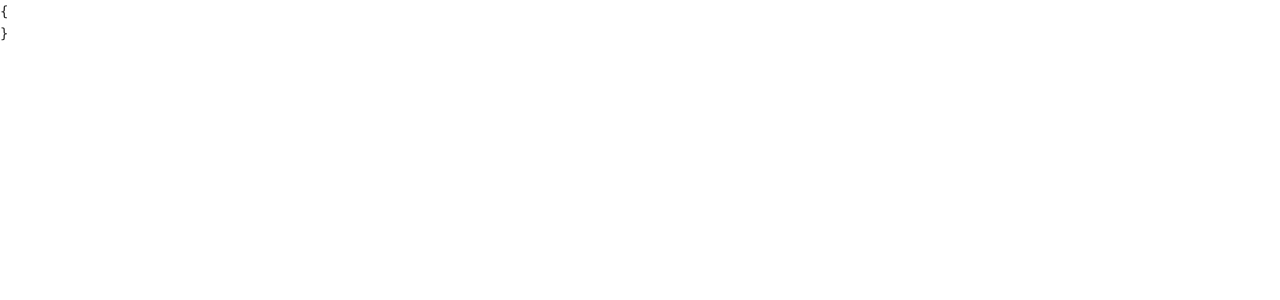
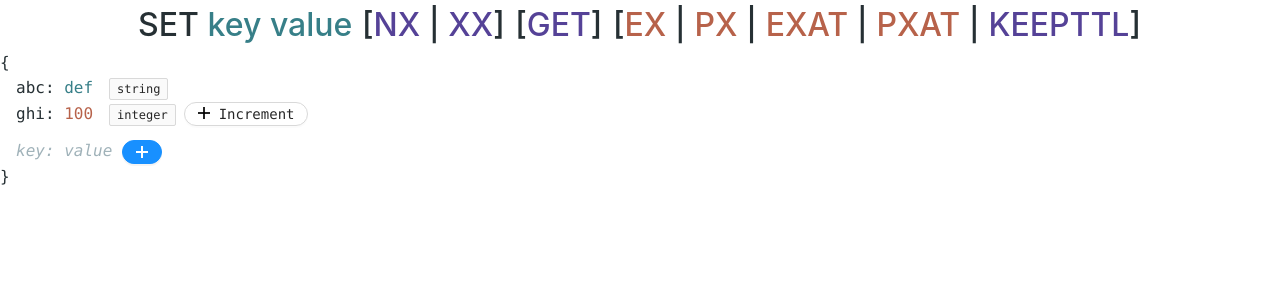
Before and after one commit to iainmaryanow/redis-clone, a React (Create React App) app: page / in a window 1280 px wide. Shown: the top 300 px of the page. Built offline with nearby package versions, Linux system fonts and the light colour scheme.

Commit message:
Add in-line control, add top command schema

```diff
--- a/public/index.html
+++ b/public/index.html
@@ -4,7 +4,7 @@
     <meta charset="utf-8" />
     <meta name="viewport" content="width=device-width, initial-scale=1" />
     <meta name="theme-color" content="#000000" />
-    <title>React App</title>
+    <title>Redis Clone</title>
   </head>
   <body>
     <noscript>You need to enable JavaScript to run this app.</noscript>
--- a/src/Controls.jsx
+++ /dev/null
@@ -1,5 +0,0 @@
-import { Button } from 'antd'
-
-const Controls = () => <div></div>
-
-export default Controls
--- /dev/null
+++ b/src/KeyValueControl.jsx
@@ -0,0 +1,14 @@
+import { Button } from 'antd'
+import { PlusOutlined } from '@ant-design/icons'
+import styles from './styles.module.sass'
+
+const KeyValueControl = () => {
+  return (
+    <div className={ styles.keyValueControlContainer }>
+      <span className={ styles.placeholder }>key: value</span>&nbsp;
+      <Button size='small' type='primary' shape='round' icon={ <PlusOutlined /> } />
+    </div>
+  )
+}
+
+export default KeyValueControl
--- a/src/RedisClone.jsx
+++ b/src/RedisClone.jsx
@@ -1,16 +1,18 @@
 import { useState } from 'react'
 
 import styles from './styles.module.sass'
-import Controls from './Controls'
+import CommandBuilder from './command-builder/CommandBuilder'
 import KeyValuePair from './KeyValuePair'
+import KeyValueControl from './KeyValueControl'
 
 const RedisClone = () => {
-  const [cache, setCache] = useState({})
+  const [cache, setCache] = useState({ abc: 'def', ghi: 100 })
+  const [command, setCommand] = useState({ name: 'SET' })
 
   return (
+    <>
+      <CommandBuilder command={ command } />
       <pre>
-      <Controls />
-
         <div>{ '{' }</div>
         <div className={ styles.keyValueContainer }>
           {
@@ -18,9 +20,11 @@ const RedisClone = () => {
               ([key, value]) => <KeyValuePair keyLabel={ key } valueLabel={ value } key={ key } />
             )
           }
+          <KeyValueControl />
         </div>
         <div>{ '}' }</div>
       </pre>
+    </>
   )
 }
 
--- a/src/ValueLabel.jsx
+++ b/src/ValueLabel.jsx
@@ -12,8 +12,10 @@ const ValueLabel = ({ value }) => {
         { value }
       </span>
       <Tag>{ type }</Tag>
-
-      { type === 'integer' && <Button size='small' shape='round' icon={ <PlusOutlined /> }>Increment</Button> }
+      {
+        type === 'integer' &&
+        <Button size='small' shape='round' icon={ <PlusOutlined /> }>Increment</Button>
+      }
     </>
   )
 }
--- /dev/null
+++ b/src/command-builder/CommandBuilder.jsx
@@ -0,0 +1,36 @@
+import { COMMAND_SCHEMAS } from '../constants'
+import styles from '../styles.module.sass'
+import GroupValues from './GroupValues'
+import ModifiableValue from './ModifiableValue'
+
+const CommandBuilder = ({ command }) => {
+  const schema = COMMAND_SCHEMAS[command.name]
+
+  return (
+    <div className={ styles.commandBuilder }>
+      <span>{ command.name }</span>
+      {
+        schema.requiredValues.map((valueDefinition, index) => {
+          return (
+            <span key={ index }>
+              &nbsp;
+              <ModifiableValue valueDefinition={ valueDefinition } />
+            </span>
+          )
+        })
+      }
+      {
+        schema.optionalGroups.map((optionalGroup, index) => {
+          return (
+            <span key={ index }>
+              &nbsp;
+              <GroupValues group={ optionalGroup } />
+            </span>
+          )
+        })
+      }
+    </div>
+  )
+}
+
+export default CommandBuilder
--- /dev/null
+++ b/src/command-builder/GroupValues.jsx
@@ -0,0 +1,22 @@
+import ModifiableValue from './ModifiableValue'
+
+const GroupValues = ({ group }) => {
+  return (
+    <>
+      [
+      {
+        group.map((valueDefinition, valueIndex) => {
+          return (
+            <span key={ valueIndex }>
+              { valueIndex > 0 && <span> | </span> }
+              <ModifiableValue valueDefinition={ valueDefinition } />
+            </span>
+          )
+        })
+      }
+      ]
+    </>
+  )
+}
+
+export default GroupValues
--- /dev/null
+++ b/src/command-builder/ModifiableValue.jsx
@@ -0,0 +1,9 @@
+import styles from '../styles.module.sass'
+
+const ModifiableValue = ({ valueDefinition }) => {
+  return (
+    <span className={ styles[valueDefinition.type] }>{ valueDefinition.name }</span>
+  )
+}
+
+export default ModifiableValue
--- /dev/null
+++ b/src/constants.js
@@ -0,0 +1,99 @@
+export const COMMAND_SCHEMAS = {
+  GET: {
+    requiredValues: [
+      {
+        name: 'key',
+        type: 'string',
+        default: ''
+      }
+    ],
+    optionalGroups: []
+  },
+  SET: {
+    requiredValues: [
+      {
+        name: 'key',
+        type: 'string',
+        default: ''
+      },
+      {
+        name: 'value',
+        type: 'string',
+        default: ''
+      }
+    ],
+    optionalGroups: [
+      [
+        {
+          name: 'NX',
+          type: 'boolean',
+          default: false
+        },
+        {
+          name: 'XX',
+          type: 'boolean',
+          default: false
+        }
+      ],
+      [
+        {
+          name: 'GET',
+          type: 'boolean',
+          default: false
+        }
+      ],
+      [
+        {
+          name: 'EX',
+          type: 'integer',
+          default: 0
+        },
+        {
+          name: 'PX',
+          type: 'integer',
+          default: 0
+        },
+        {
+          name: 'EXAT',
+          type: 'integer',
+          default: 0
+        },
+        {
+          name: 'PXAT',
+          type: 'integer',
+          default: 0
+        },
+        {
+          name: 'KEEPTTL',
+          type: 'boolean',
+          default: false
+        }
+      ]
+    ]
+  },
+  INCR: {
+    requiredValues: [
+      {
+        name: 'key',
+        type: 'string',
+        default: ''
+      }
+    ],
+    optionalGroups: []
+  },
+  INCRBY: {
+    requiredValues: [
+      {
+        name: 'key',
+        type: 'string',
+        default: ''
+      },
+      {
+        name: 'increment',
+        type: 'integer',
+        default: 1
+      }
+    ],
+    optionalGroups: []
+  }
+}
--- a/src/styles.module.sass
+++ b/src/styles.module.sass
@@ -1,18 +1,37 @@
 $text-size: 12pt
 $text-color: #263034
+$placeholder-color: lighten($text-color, 50%)
 $integer-color: #b7624a
 $string-color: #377f88
+$boolean-color: #554297
 
-.keyValueContainer
+body
   font-size: $text-size
   color: $text-color
-  margin-left: 1em
 
-  .value
-    margin-right: 1em
+  .integer
+    color: $integer-color
 
-    &.integer
-      color: $integer-color
+  .string
+    color: $string-color
 
-    &.string
-      color: $string-color
+  .boolean
+    color: $boolean-color
+
+  .commandBuilder
+    font-weight: 500
+    font-size: 2em
+    text-align: center
+
+  .keyValueContainer
+    margin-left: 1em
+
+    .value
+      margin-right: 1em
+
+    .keyValueControlContainer
+      margin-top: 0.75em
+
+      .placeholder
+        color: $placeholder-color
+        font-style: italic
```
Lines whose indentation alone changed are shown as unchanged.
